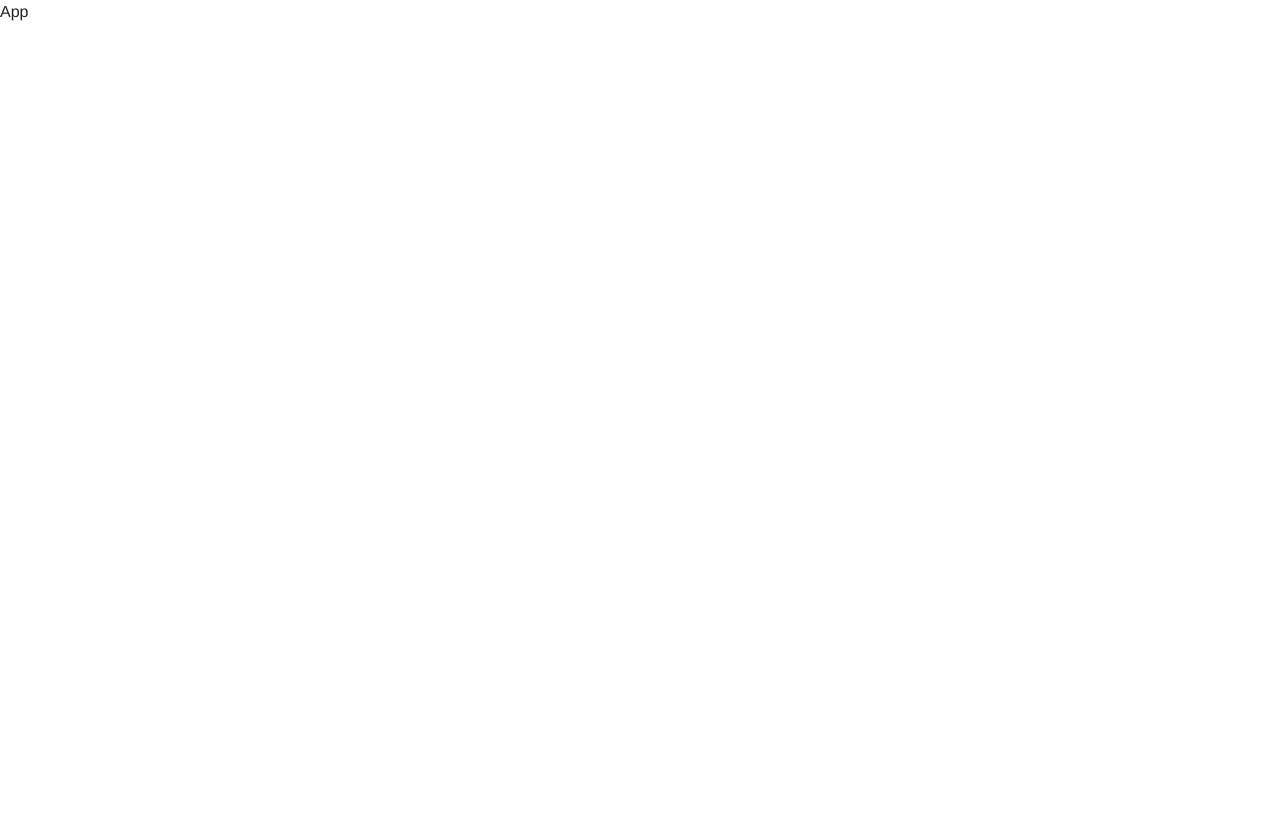
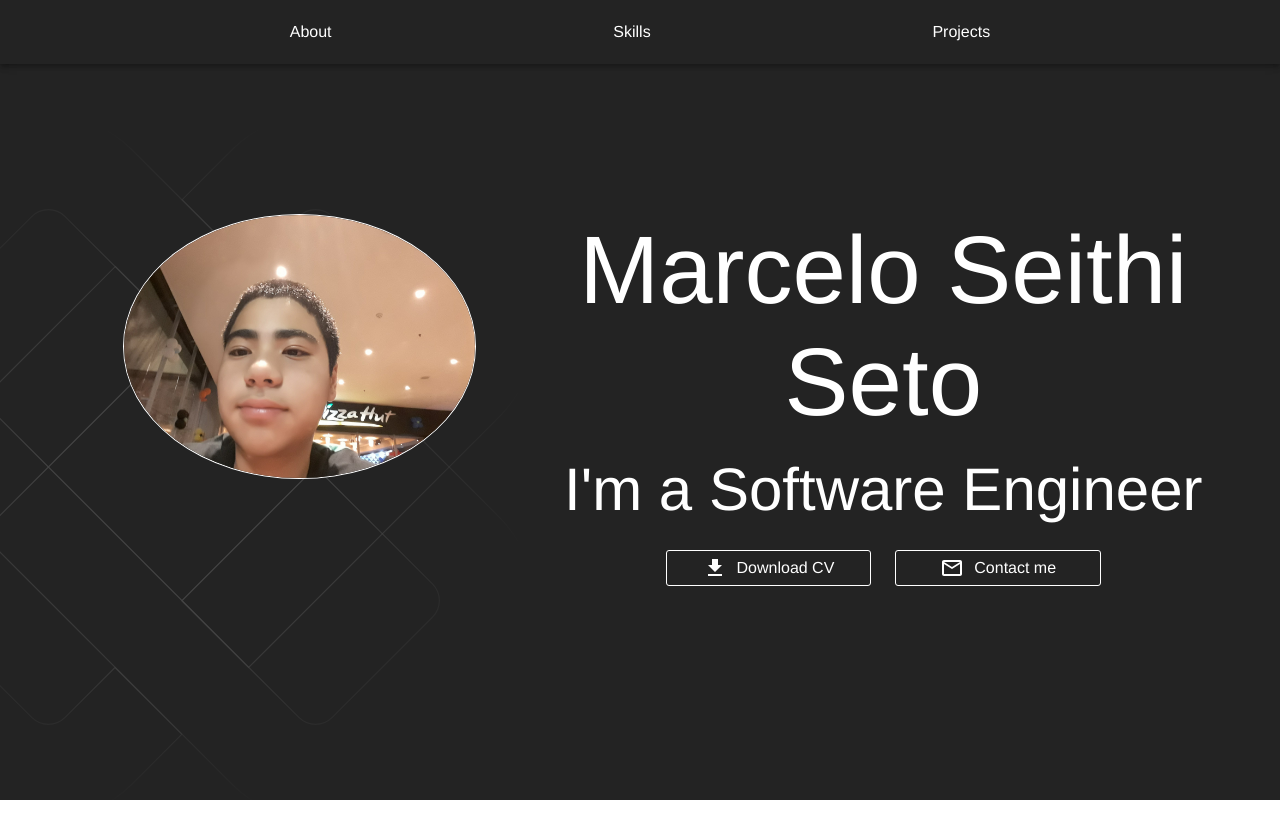
Before and after one commit to K0rosu/my-portfolio, a React (Vite) app: page / in a window 1280 px wide. Before the commit the page ends 800 px from the top, so only its background shows below. Built offline with nearby package versions, Linux system fonts and the light colour scheme.

Commit message:
feat: creates Hero component UI

```diff
--- a/src/App.tsx
+++ b/src/App.tsx
@@ -1,3 +1,4 @@
+import Home from "./pages/Home/Home"
 
 
 const App = () => {
@@ -5,7 +6,7 @@
 
   return (
     <>
-      App
+      <Home />
     </>
   )
 }
--- /dev/null
+++ b/src/pages/Home/Home.tsx
@@ -0,0 +1,16 @@
+import NavBar from "../../components/NavBar/NavBar"
+import Hero from "./sections/Hero/Hero"
+
+
+const Home = () => {
+
+
+    return (
+      <>
+      <NavBar/>
+        <Hero />
+      </>
+    )
+  }
+
+  export default Home
--- /dev/null
+++ b/src/pages/Home/sections/Hero/Hero.tsx
@@ -0,0 +1,67 @@
+import { Box, Container, Grid, Typography, styled } from "@mui/material"
+import Avatar from "../../../../assets/images/avatar.jpg"
+import DownloadIcon from '@mui/icons-material/Download'
+import MailOutlineIcon from '@mui/icons-material/MailOutline';
+import StyledButton from "../../../../components/StyledButton/StyledButton";
+import { AnimatedBackground } from "../../../../components/AnimatedBackground/AnimatedBackground";
+
+const Hero = () => {
+
+    const StyledHero = styled("div")(({theme})=> ({
+        backgroundColor: theme.palette.primary.main,
+        height: "100vh",
+        display: "flex",
+        alignItems: "center"
+    }))
+
+    const StyledImg = styled("img")(({ theme }) => ({
+        width: "75%",
+        borderRadius: "50%",
+        border: `1px solid ${theme.palette.primary.contrastText}`
+    }))
+
+    return (
+        <>
+            <StyledHero>
+                <Container maxWidth="lg">
+                    <Grid container spacing={2}>
+                        <Grid item xs={12} md={5}>
+                            <Box position="relative">
+                                <Box position="absolute" width={"150%"} top={-100} right={0}>
+                                    <AnimatedBackground />
+                                </Box>
+                                <Box position="relative" textAlign="center">
+                                    <StyledImg src={Avatar} />
+                                </Box>
+                            </Box>
+                        </Grid>
+                        <Grid item xs={12} md={7}>
+                            <Typography color="primary.contrastText" variant="h1" textAlign="center" pb={2}>Marcelo Seithi Seto</Typography>
+                            <Typography color="primary.contrastText" variant="h2" textAlign="center" >I'm a Software Engineer</Typography>
+                            <Grid container display="flex" justifyContent="center" spacing={3} pt={3}>
+                                <Grid item xs={12} md={4} display="flex" justifyContent="center">
+                                    <StyledButton>
+                                        <DownloadIcon />
+                                        <Typography>
+                                            Download CV
+                                        </Typography>
+                                    </StyledButton>
+                                </Grid>
+                                <Grid item xs={12} md={4} display="flex" justifyContent="center">
+                                    <StyledButton>
+                                        <MailOutlineIcon />
+                                        <Typography>
+                                            Contact me
+                                        </Typography>
+                                    </StyledButton>
+                                </Grid>
+                            </Grid>
+                        </Grid>
+                    </Grid>
+                </Container>
+            </StyledHero>
+        </>
+    )
+}
+
+export default Hero
```
Also changed, not shown: src/assets/images/avatar.jpg (added).
